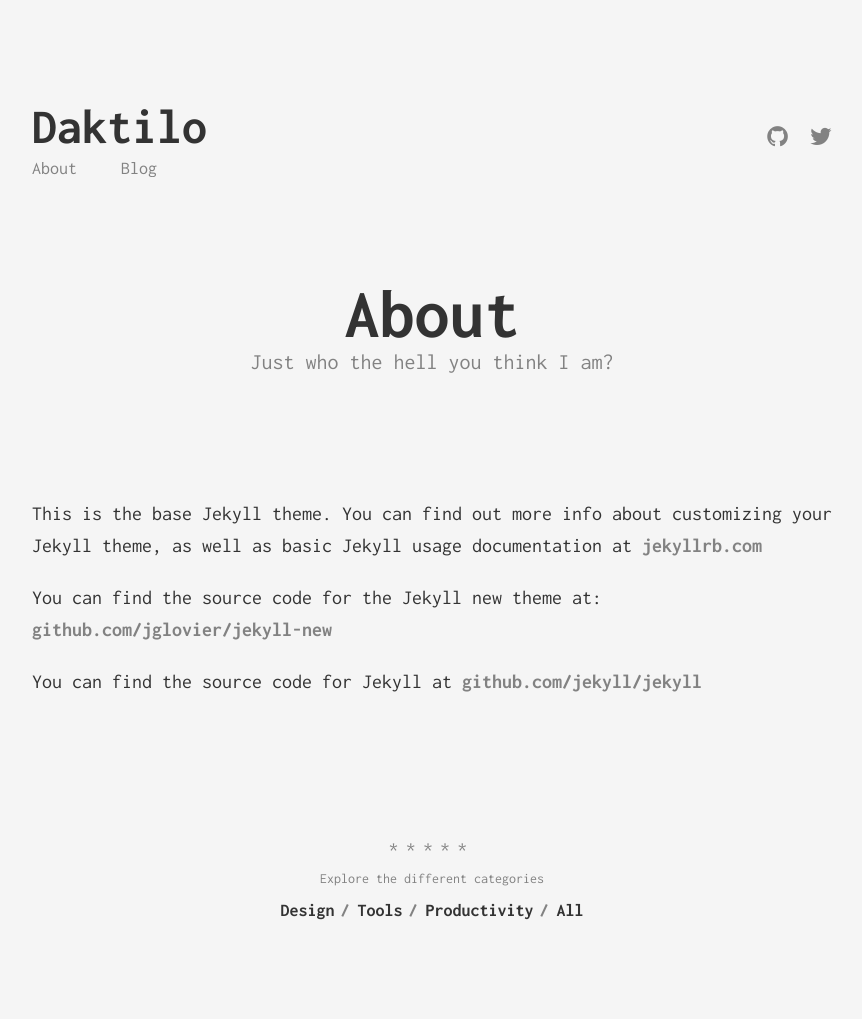
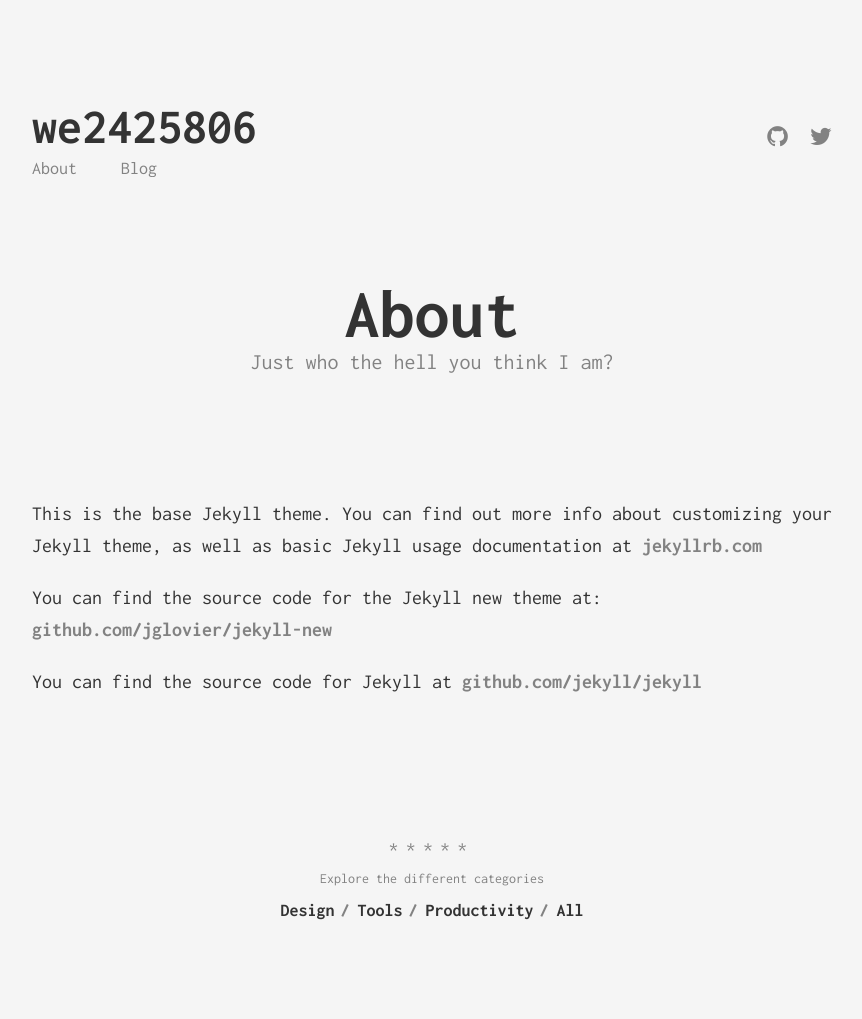
Before and after one commit to we2425806/we2425806.github.io, a Jekyll site: the page built from about.md, in a window 1280 px wide. Shown: the whole page, without its empty margins (208-1070 px from the left). Built offline with Jekyll 4.4.1, drawn with Linux system fonts in a browser that asks for light colours.

Commit message:
修改配置文件

```diff
--- a/_config.yml
+++ b/_config.yml
@@ -1,5 +1,5 @@
 # Site settings
-title: Daktilo
+title: we2425806
 description: >
   Write an awesome description for your new site here. You can edit this
   line in _config.yml. It will appear in your document head meta (for
```
